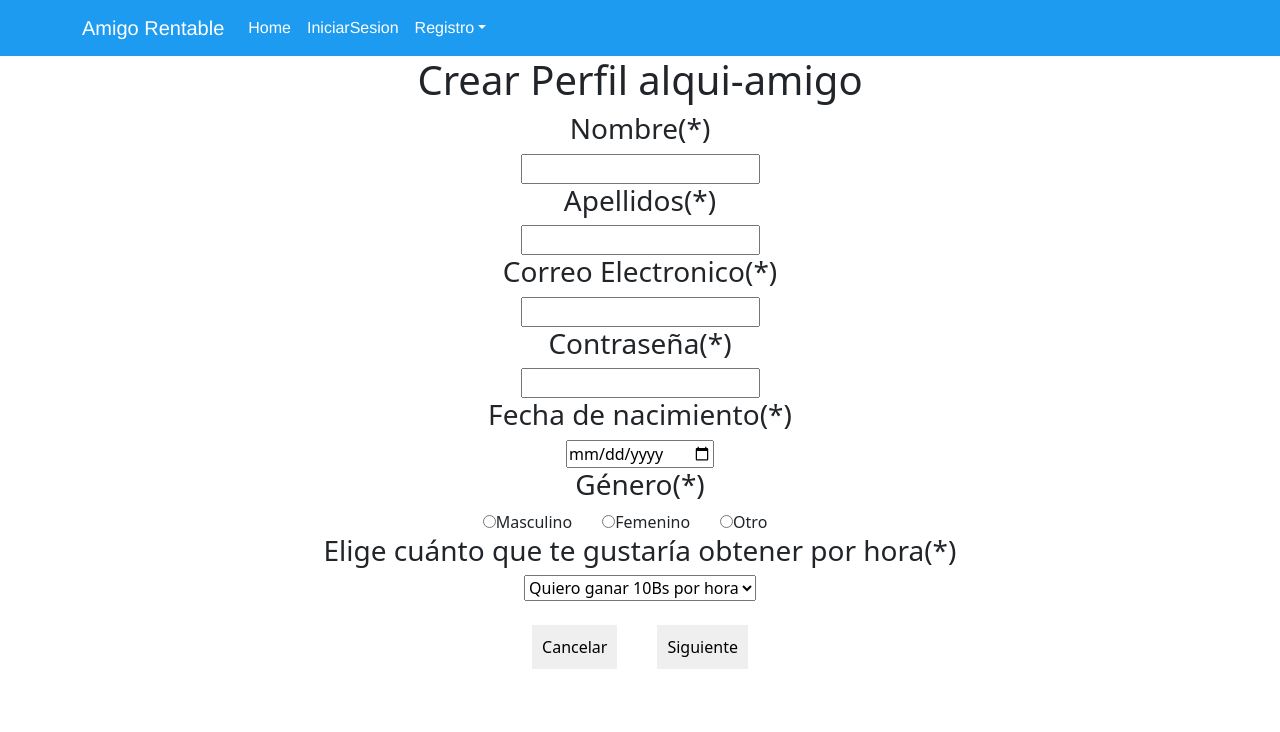
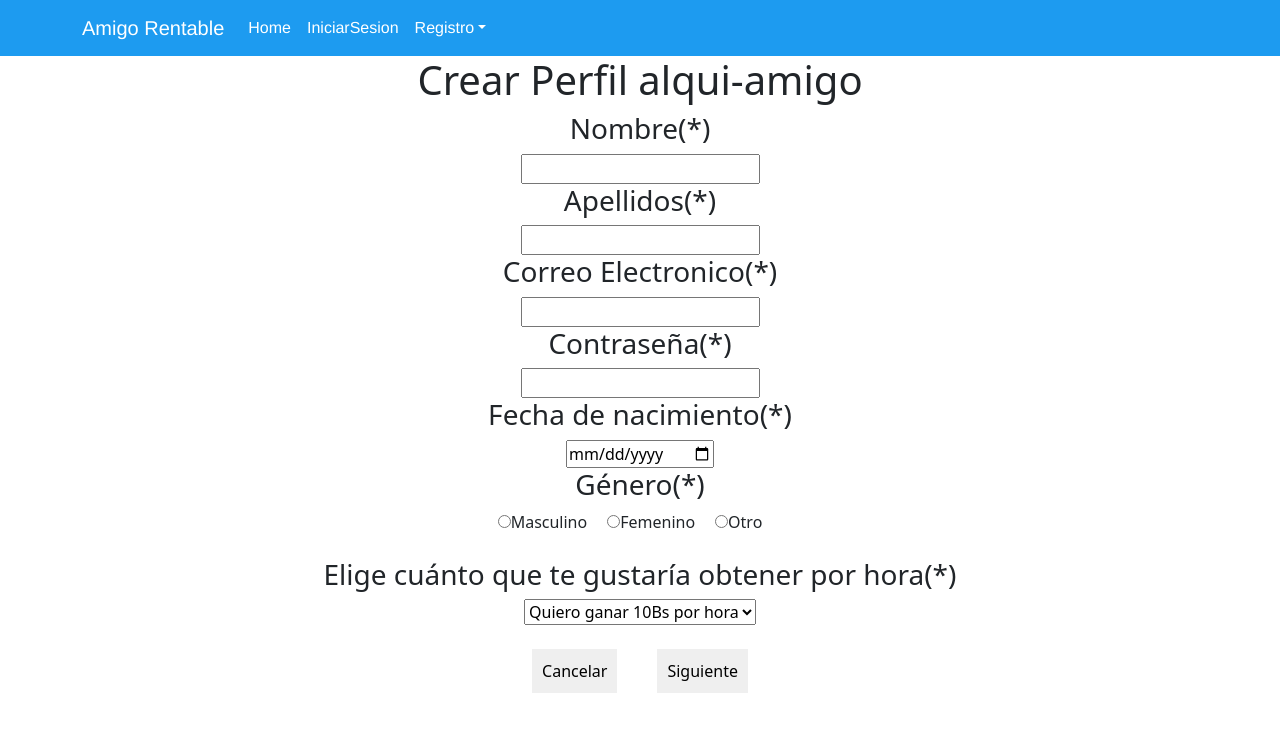
Before and after one commit to Emanuelpc/AppRentarAmigos, a React (Create React App) app in the folder cliente/: page /RegistrarDatosAmigo in a window 1280 px wide. Shown: the top 732 px of the page. Built offline with nearby package versions, Linux system fonts and the light colour scheme.

Commit message:
Optimizacion Codigo CSS RegistrarDatosAmigo

```diff
--- a/cliente/src/RegistrarDatosAmigo.css
+++ b/cliente/src/RegistrarDatosAmigo.css
@@ -14,14 +14,6 @@
     color: black;
 }
 
-.rb-1{
-    margin-right: 30px;
-}
-
-.rb-2{
-    margin-right: 30px;
-}
-
-.rb-3{
-    margin-right: 30px;
-}
+.RadioButtons label {
+    margin-right: 20px; /* Espacio horizontal entre cada radio button y su etiqueta */
+  }
--- a/cliente/src/RegistrarDatosAmigo.jsx
+++ b/cliente/src/RegistrarDatosAmigo.jsx
@@ -51,12 +51,14 @@ function RegistrarDatosAmigo() {
           <br></br>
 
           <h3>Género(*)</h3>
-          <input type="radio" name="Genero" id="Masculino" value="Masculino" onChange={handleChange} required/>
-          <label class = "rb-1" htmlFor="masculino">Masculino</label>
-          <input type="radio" name="Genero" id="Femenino" value="Femenino" onChange={handleChange} />
-          <label class = "rb-2" htmlFor="femenino">Femenino</label>
-          <input type="radio" name="Genero" id="Otro" value="Otro" onChange={handleChange}/>
-          <label class = "rb-3" htmlFor="otro">Otro</label>
+            <div className="RadioButtons">
+              <input type="radio" name="Genero" id="Masculino" value="Masculino" onChange={handleChange} required/>
+              <label htmlFor="masculino">Masculino</label>
+              <input type="radio" name="Genero" id="Femenino" value="Femenino" onChange={handleChange} />
+              <label htmlFor="femenino">Femenino</label>
+              <input type="radio" name="Genero" id="Otro" value="Otro" onChange={handleChange}/>
+              <label htmlFor="otro">Otro</label>
+            </div>
           <br></br>
 
           <h3>Elige cuánto que te gustaría obtener por hora(*)</h3>
```
